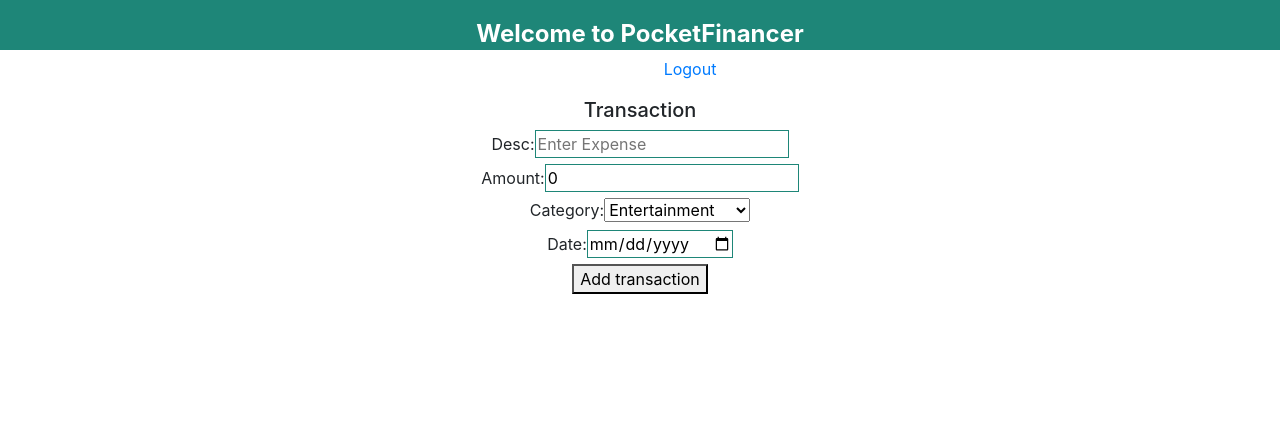
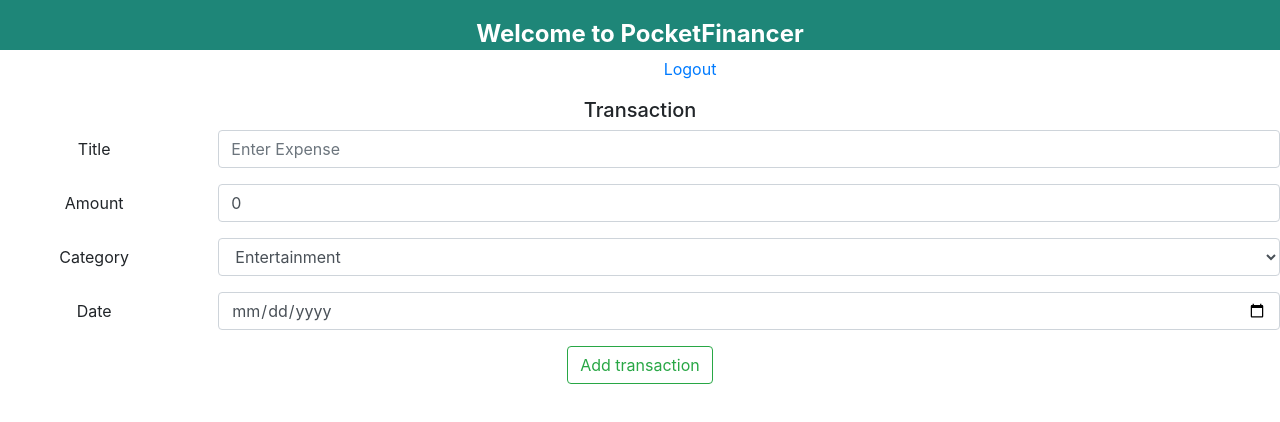
Before and after one commit to kannuVerma/PocketFinancer, a React (Create React App) app: page /addnewtransaction in a window 1280 px wide. Shown: the top 422 px of the page. Built offline with nearby package versions, Linux system fonts and the light colour scheme.

Commit message:
added form

```diff
--- a/src/components/addnewtransaction.js
+++ b/src/components/addnewtransaction.js
@@ -36,17 +36,22 @@
     <div>
         <h5> Transaction</h5>
       <form onSubmit = {submit}>
-        <div>
-          <label for="expense">Desc: </label>
-          <input type="expense" value = {expense} onChange={(e) => setExpense(e.target.value)} placeholder="Enter Expense" />
+        <div class="form-group row">
+          <label class="col-sm-2 col-form-label" for="expense">Title </label>
+          <div class="col-sm-10">
+            <input class="form-control" type="expense" value = {expense} onChange={(e) => setExpense(e.target.value)} placeholder="Enter Expense" />
+            </div>
+          </div>
+        <div class="form-group row">
+          <label  class="col-sm-2 col-form-label" for="amount">Amount </label>
+          <div class="col-sm-10">
+          <input class="form-control" type="number" value = {amount} onChange={(e) => setAmount(e.target.value)} placeholder="Enter amount" />
         </div>
-        <div>
-          <label for="amount">Amount: </label>
-          <input type="number" value = {amount} onChange={(e) => setAmount(e.target.value)} placeholder="Enter amount" />
         </div>
-        <div>
-            <label for="category">Category:</label>
-            <select value = {category} onChange={(e) => setCategory(e.target.value)} name="category">
+        <div class="form-group row">
+            <label class="col-sm-2 col-form-label" for="category">Category </label>
+            <div class="col-sm-10">
+              <select class="form-control" value = {category} onChange={(e) => setCategory(e.target.value)} name="category">
                 <option value="Entertainment">Entertainment</option>
                 <option value="Food and Drinks">Food and Drinks</option>
                 <option value="Home">Home</option>
@@ -55,12 +60,15 @@
                 <option value="Life">Life</option>
                 <option value="Other">Other</option>
             </select>
+            </div>
         </div>
-        <div>
-            <label for="date">Date:</label>
-            <input type="date" value = {date} onChange={(e) => setDate(e.target.value)} name="date" />
-        </div>
-        <button>Add transaction</button>
+        <div class="form-group row">
+            <label class="col-sm-2 col-form-label" for="date">Date </label>
+            <div class="col-sm-10">
+            <input class="form-control" type="date" value = {date} onChange={(e) => setDate(e.target.value)} name="date" />
+          </div>
+          </div>
+        <button class="btn btn-outline-success my-2 my-sm-0" type="submit">Add transaction</button>
       </form>
     </div>
     )
--- a/src/components/budget.js
+++ b/src/components/budget.js
@@ -31,13 +31,16 @@
     <div>
         <h5>Budget</h5>
       <form onSubmit = {submit}>
-        <div>
-          <label for="amount">Amount: </label>
-          <input type="number" value = {amount} onChange={(e) => setAmount(e.target.value)} placeholder="Enter amount" />
+        <div class="form-group row">
+          <label class="col-sm-2 col-form-label"  for="amountid">Amount </label>
+          <div class="col-sm-10">
+          <input type="number" class="form-control" id="amountid" value = {amount} onChange={(e) => setAmount(e.target.value)} placeholder="Enter amount" />
+          </div>
         </div>
-        <div>
-            <label for="category">Category:</label>
-            <select value = {category} onChange={(e) => setCategory(e.target.value)} name="category">
+        <div class="form-group row">
+            <label class="col-sm-2 col-form-label" for="category">Category</label>
+            <div class="col-sm-10">
+            <select class="form-control" value = {category} onChange={(e) => setCategory(e.target.value)} name="category">
                 <option value="Entertainment">Entertainment</option>
                 <option value="Food and Drinks">Food and Drinks</option>
                 <option value="Home">Home</option>
@@ -46,6 +49,7 @@
                 <option value="Life">Life</option>
                 <option value="Other">Other</option>
             </select>
+            </div>
         </div>
         <button class="btn btn-outline-success my-2 my-sm-0" type="submit">Add Budget Category</button>
       </form>
```
